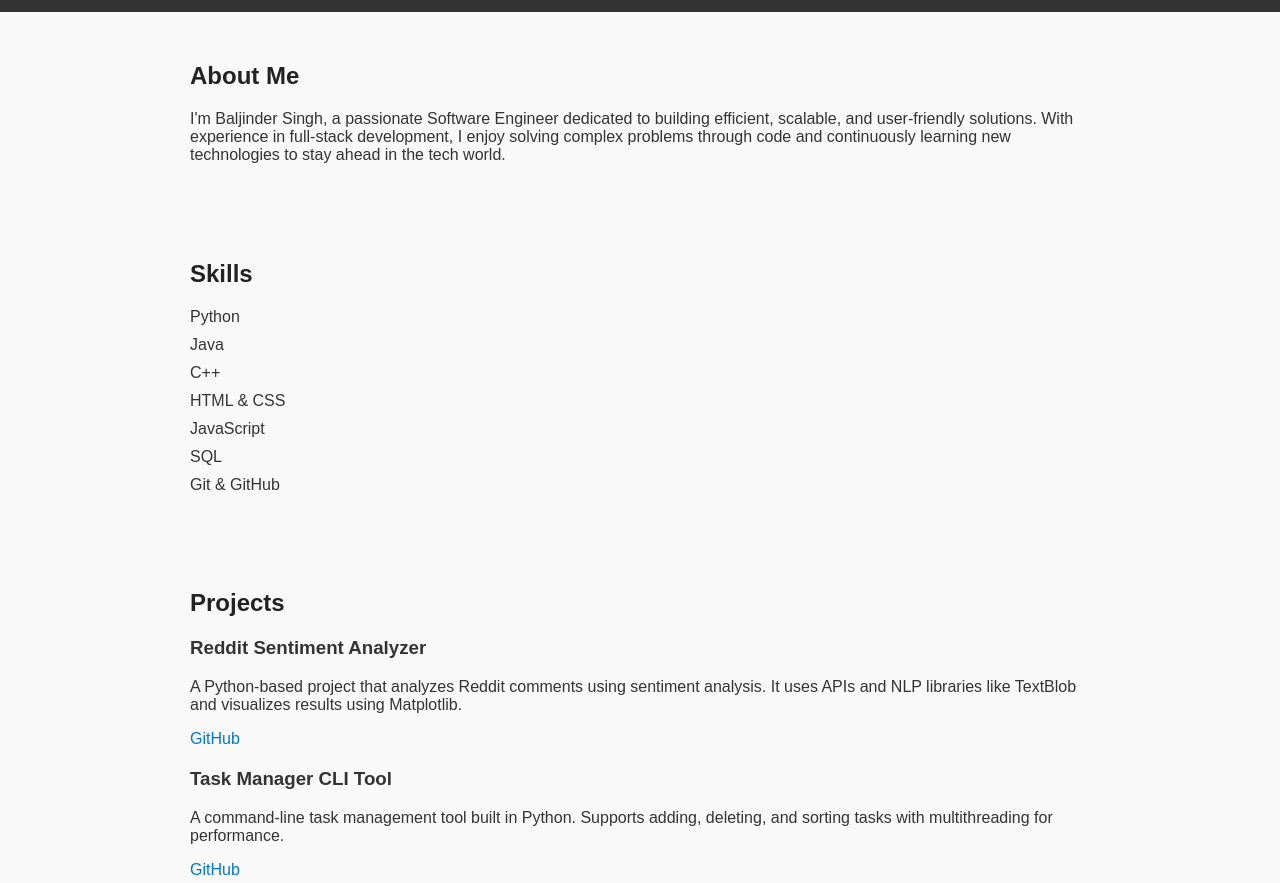
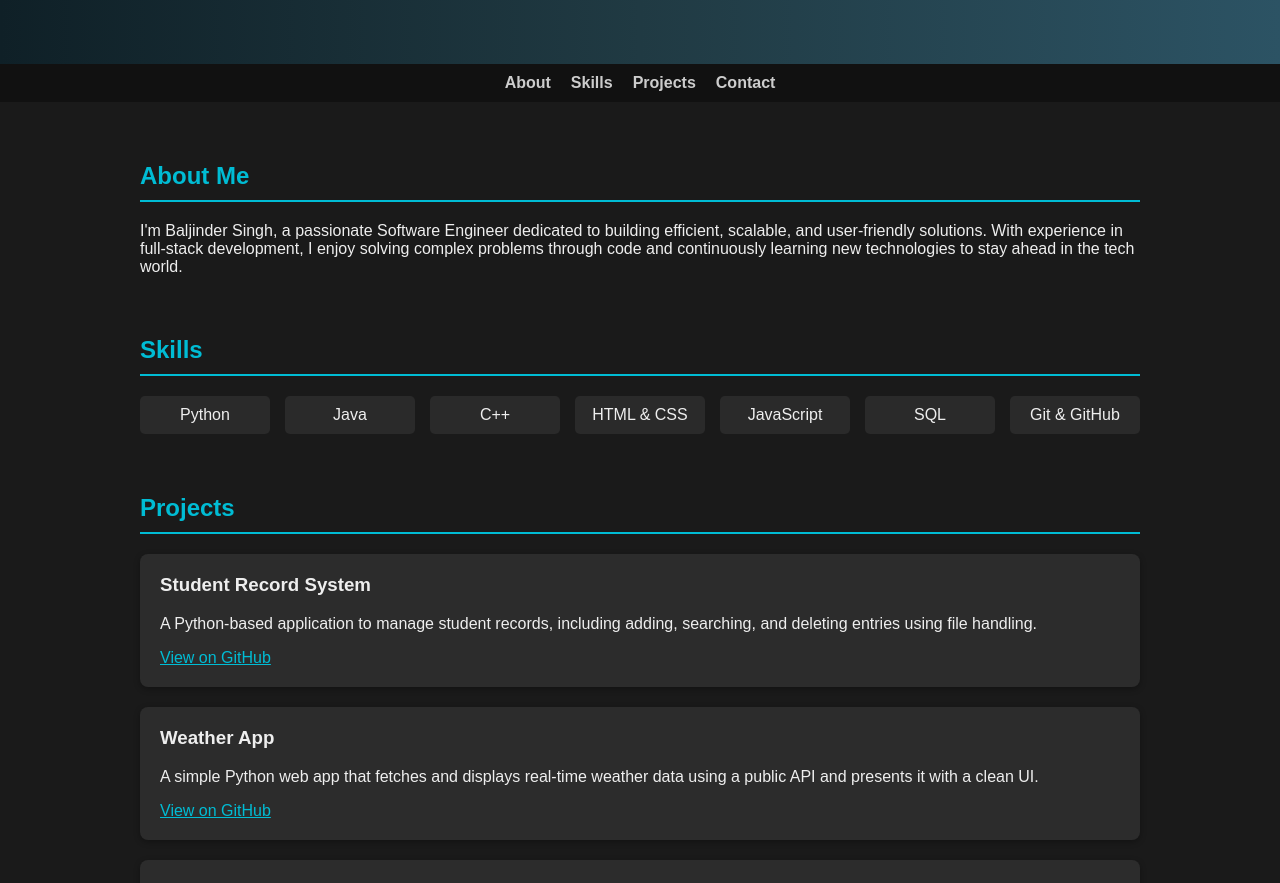
Before and after one commit to baljindersingh97/baljindersingh97.github.io, a plain HTML site: page index.html in a window 1280 px wide. Shown: the part 162-1045 px from the top of the page. Drawn offline with Linux system fonts and the light colour scheme.

Commit message:
Update index.html

```diff
--- a/index.html
+++ b/index.html
@@ -1,20 +1,90 @@
 <!DOCTYPE html>
 <html lang="en">
 <head>
-  <meta charset="UTF-8">
-  <meta name="viewport" content="width=device-width, initial-scale=1.0">
+  <meta charset="UTF-8" />
+  <meta name="viewport" content="width=device-width, initial-scale=1.0" />
   <title>Baljinder Singh | Software Engineer</title>
   <style>
-    body { font-family: Arial, sans-serif; margin: 0; padding: 0; background: #f9f9f9; color: #333; }
-    header { background: #333; color: #fff; padding: 30px 20px; text-align: center; }
-    section { padding: 30px 20px; max-width: 900px; margin: auto; }
-    h1, h2 { color: #222; }
-    ul { list-style: none; padding: 0; }
-    li { margin: 10px 0; }
-    a { color: #0077cc; text-decoration: none; }
-    a:hover { text-decoration: underline; }
-    .project { margin-bottom: 20px; }
-    footer { text-align: center; padding: 20px; background: #eee; }
+    body {
+      margin: 0;
+      font-family: 'Arial', sans-serif;
+      background: #1a1a1a;
+      color: #eee;
+    }
+    header {
+      background: linear-gradient(to right, #0f2027, #203a43, #2c5364);
+      padding: 60px 20px;
+      text-align: center;
+    }
+    header h1 {
+      font-size: 3rem;
+      margin: 0;
+    }
+    header p {
+      font-size: 1.2rem;
+      margin-top: 10px;
+    }
+    nav {
+      background: #111;
+      padding: 10px 20px;
+      display: flex;
+      justify-content: center;
+      gap: 20px;
+    }
+    nav a {
+      color: #ccc;
+      text-decoration: none;
+      font-weight: bold;
+      transition: 0.3s;
+    }
+    nav a:hover {
+      color: #00bcd4;
+    }
+    main {
+      padding: 40px 20px;
+      max-width: 1000px;
+      margin: auto;
+    }
+    section {
+      margin-bottom: 60px;
+    }
+    h2 {
+      color: #00bcd4;
+      border-bottom: 2px solid #00bcd4;
+      padding-bottom: 10px;
+      margin-bottom: 20px;
+    }
+    .skills-grid {
+      display: grid;
+      grid-template-columns: repeat(auto-fill, minmax(120px, 1fr));
+      gap: 15px;
+    }
+    .skill {
+      background: #2a2a2a;
+      padding: 10px;
+      text-align: center;
+      border-radius: 5px;
+    }
+    .project {
+      background: #2c2c2c;
+      padding: 20px;
+      border-radius: 8px;
+      margin-bottom: 20px;
+      box-shadow: 0 2px 6px rgba(0,0,0,0.3);
+    }
+    .project h3 {
+      margin-top: 0;
+    }
+    .project a {
+      color: #00bcd4;
+    }
+    footer {
+      text-align: center;
+      padding: 20px;
+      background: #111;
+      font-size: 14px;
+      color: #aaa;
+    }
   </style>
 </head>
 <body>
@@ -22,50 +92,53 @@
     <h1>Baljinder Singh</h1>
     <p>Software Engineer</p>
   </header>
-
-  <section>
+  <nav>
+    <a href="#about">About</a>
+    <a href="#skills">Skills</a>
+    <a href="#projects">Projects</a>
+    <a href="#contact">Contact</a>
+  </nav>
+  <main>
+    <section id="about">
       <h2>About Me</h2>
       <p>I'm Baljinder Singh, a passionate Software Engineer dedicated to building efficient, scalable, and user-friendly solutions. With experience in full-stack development, I enjoy solving complex problems through code and continuously learning new technologies to stay ahead in the tech world.</p>
     </section>
-
-  <section>
+    <section id="skills">
       <h2>Skills</h2>
-    <ul>
-      <li>Python</li>
-      <li>Java</li>
-      <li>C++</li>
-      <li>HTML & CSS</li>
-      <li>JavaScript</li>
-      <li>SQL</li>
-      <li>Git & GitHub</li>
-    </ul>
+      <div class="skills-grid">
+        <div class="skill">Python</div>
+        <div class="skill">Java</div>
+        <div class="skill">C++</div>
+        <div class="skill">HTML & CSS</div>
+        <div class="skill">JavaScript</div>
+        <div class="skill">SQL</div>
+        <div class="skill">Git & GitHub</div>
+      </div>
     </section>
-
-  <section>
+    <section id="projects">
       <h2>Projects</h2>
       <div class="project">
-      <h3>Reddit Sentiment Analyzer</h3>
-      <p>A Python-based project that analyzes Reddit comments using sentiment analysis. It uses APIs and NLP libraries like TextBlob and visualizes results using Matplotlib.</p>
-      <a href="https://github.com/baljindersingh97/reddit-sentiment-analyzer" target="_blank">GitHub</a>
+        <h3>Student Record System</h3>
+        <p>A Python-based application to manage student records, including adding, searching, and deleting entries using file handling.</p>
+        <a href="https://github.com/baljindersingh97" target="_blank">View on GitHub</a>
       </div>
       <div class="project">
-      <h3>Task Manager CLI Tool</h3>
-      <p>A command-line task management tool built in Python. Supports adding, deleting, and sorting tasks with multithreading for performance.</p>
-      <a href="https://github.com/baljindersingh97/task-manager-cli" target="_blank">GitHub</a>
+        <h3>Weather App</h3>
+        <p>A simple Python web app that fetches and displays real-time weather data using a public API and presents it with a clean UI.</p>
+        <a href="https://github.com/baljindersingh97" target="_blank">View on GitHub</a>
       </div>
       <div class="project">
         <h3>Portfolio Website</h3>
         <p>A fully responsive personal portfolio website to showcase skills, projects, and contact information.</p>
-      <a href="https://github.com/baljindersingh97" target="_blank">GitHub</a>
+        <a href="https://github.com/baljindersingh97" target="_blank">View on GitHub</a>
       </div>
     </section>
-
-  <section>
+    <section id="contact">
       <h2>Contact</h2>
       <p>Email: <a href="mailto:baljindersingh969727@gmail.com">baljindersingh969727@gmail.com</a></p>
       <p>GitHub: <a href="https://github.com/baljindersingh97" target="_blank">baljindersingh97</a></p>
     </section>
-
+  </main>
   <footer>
     <p>&copy; 2025 Baljinder Singh. All rights reserved.</p>
   </footer>
```
Lines whose indentation alone changed are shown as unchanged.
